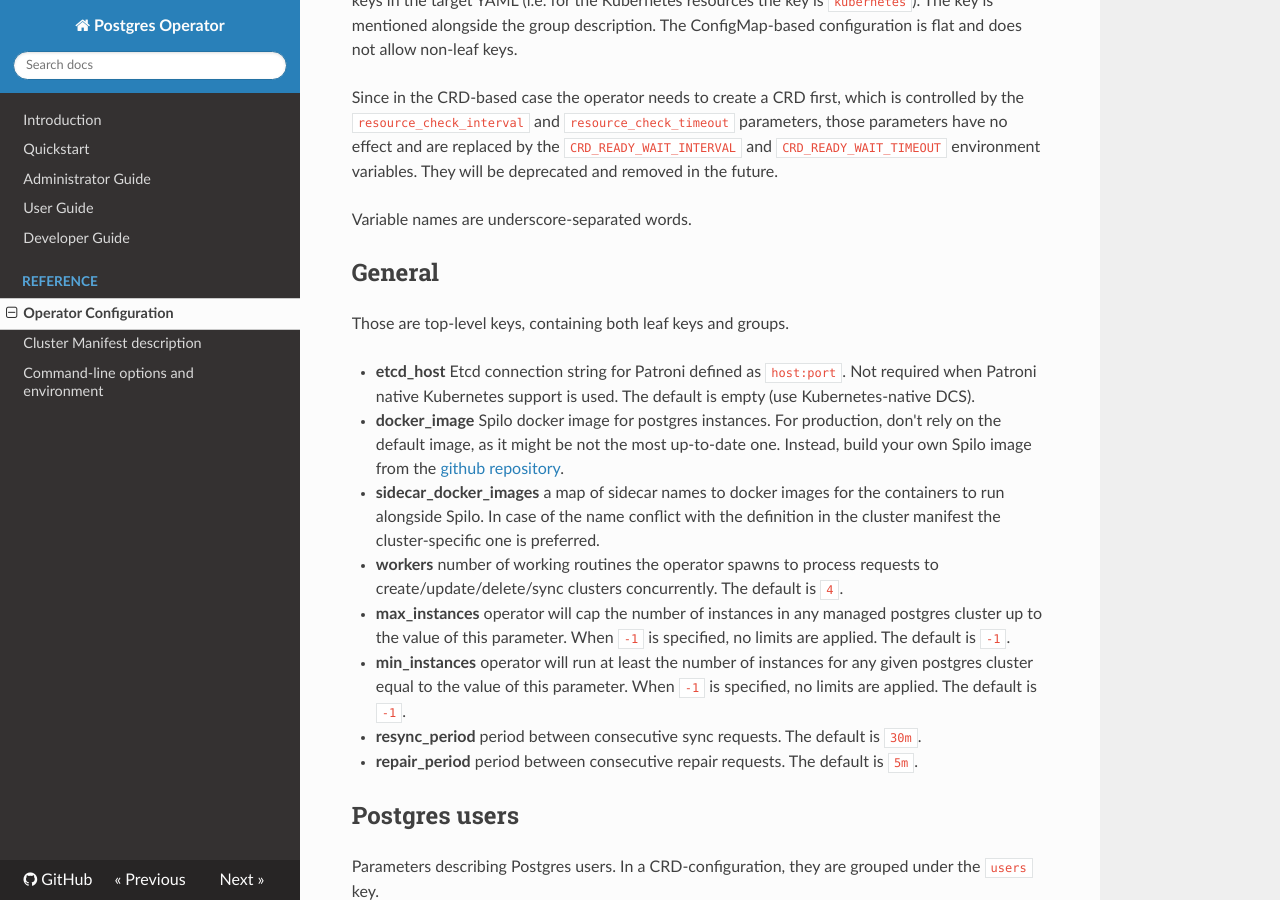
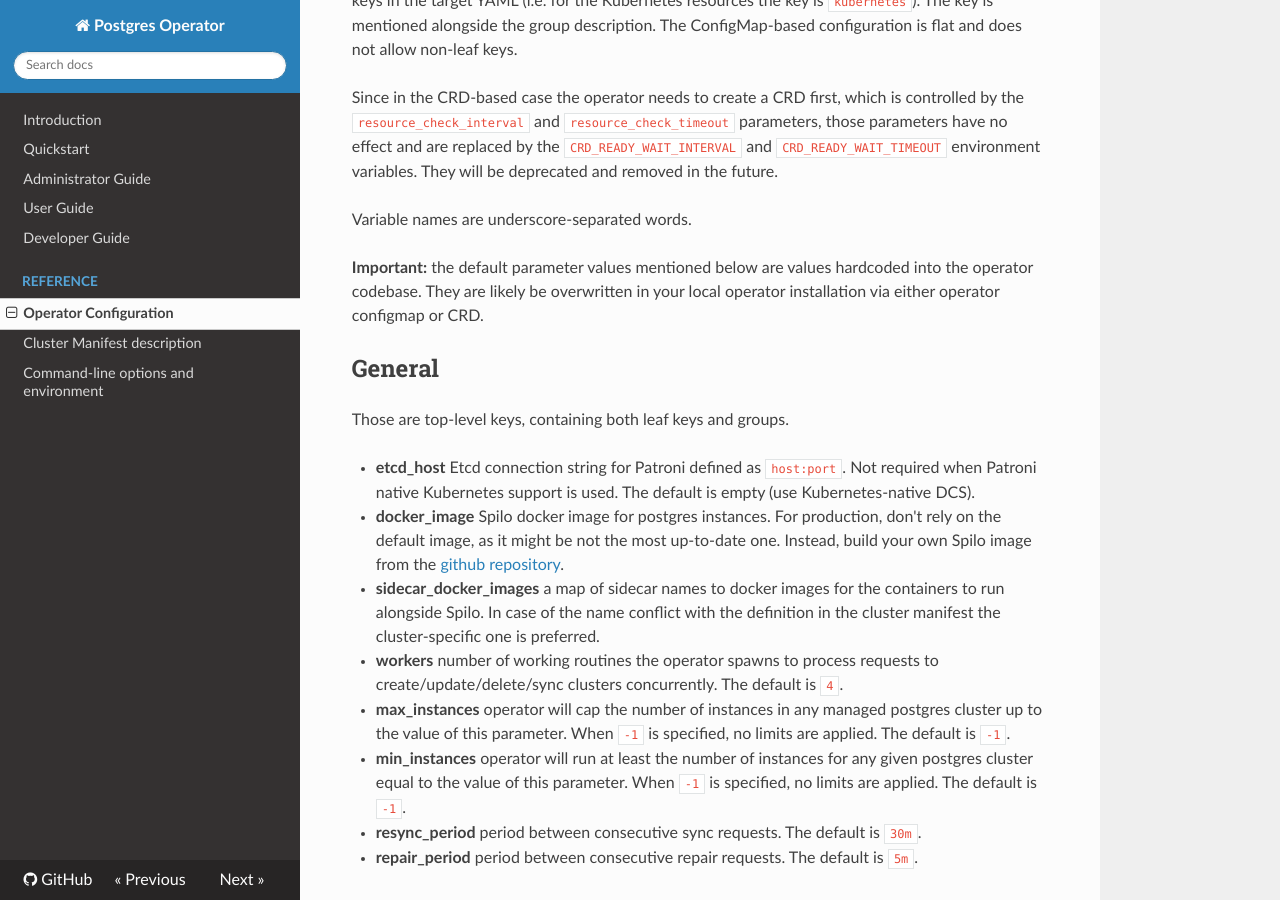
Before and after one commit to zalando/postgres-operator, an MkDocs documentation site: the page built from docs/reference/operator_parameters.md, in a window 1280 px wide and 900 px high, scrolled down 740 px. Built offline with MkDocs 1.6.1, drawn with Linux system fonts in a browser that asks for light colours; nearby versions of some CDN libraries; old or Windows-style settings are respelled for this version of MkDocs.

Commit message:
Clarify what a default values is

```diff
--- a/docs/reference/operator_parameters.md
+++ b/docs/reference/operator_parameters.md
@@ -44,6 +44,8 @@ parameters, those parameters have no effect and are replaced by the
 They will be deprecated and removed in the future.
 
 Variable names are underscore-separated words.
+
+**Important:** the default parameter values mentioned below are values hardcoded into the operator codebase. They are likely be overwritten in your local operator installation via either operator configmap or CRD.
 
 ## General
 
```
